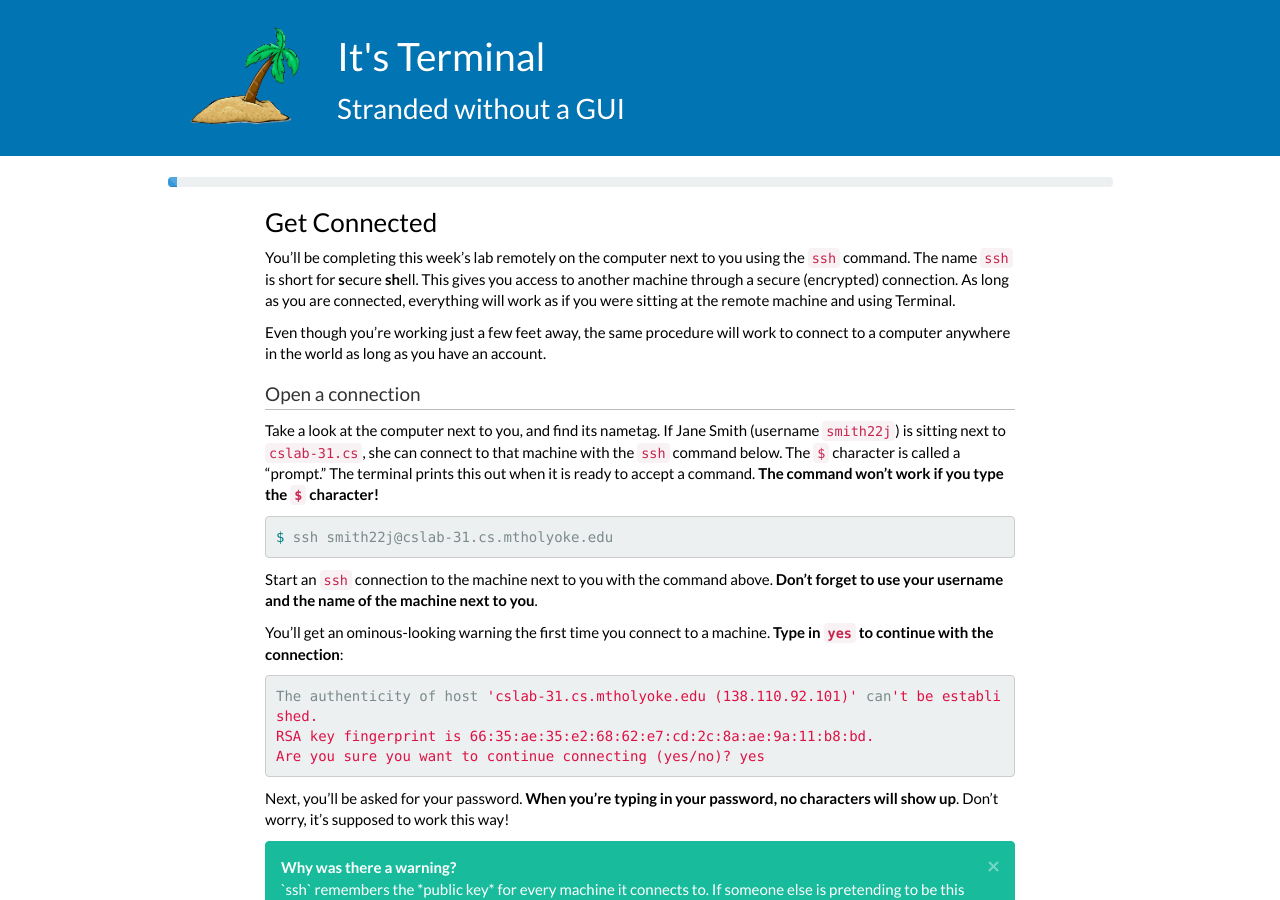
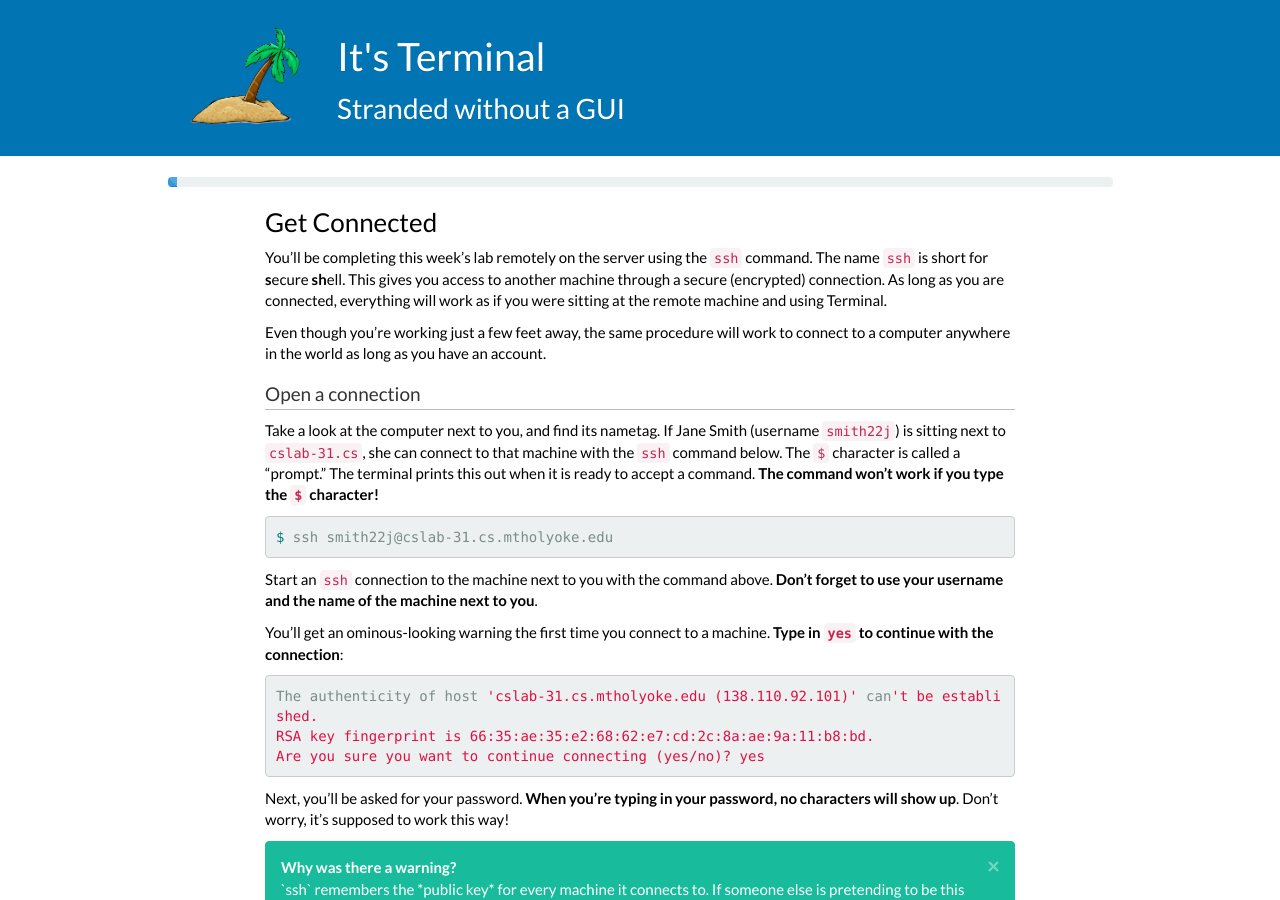
Before and after one commit to jlkarlen/itsterminal-gh-pages, a Jekyll site: the page built from step0.md, in a window 1280 px wide and 900 px high. Built offline with Jekyll 4.4.1, drawn with Linux system fonts in a browser that asks for light colours; nearby versions of some CDN libraries; Markdown is read by kramdown in place of the engine named in the settings.

Commit message:
check if I can alter contents

```diff
--- a/step0.md
+++ b/step0.md
@@ -6,7 +6,7 @@ next: step1.html
 progress: 1%
 ---
 
-You'll be completing this week's lab remotely on the computer next to you using the `ssh` command. The name `ssh` is short for **s**ecure **sh**ell. This gives you access to another machine through a secure (encrypted) connection. As long as you are connected, everything will work as if you were sitting at the remote machine and using Terminal.
+You'll be completing this week's lab remotely on the server using the `ssh` command. The name `ssh` is short for **s**ecure **sh**ell. This gives you access to another machine through a secure (encrypted) connection. As long as you are connected, everything will work as if you were sitting at the remote machine and using Terminal.
 
 Even though you're working just a few feet away, the same procedure will work to connect to a computer anywhere in the world as long as you have an account.
 
```
